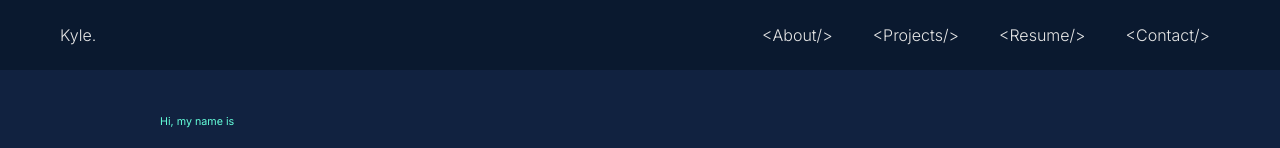
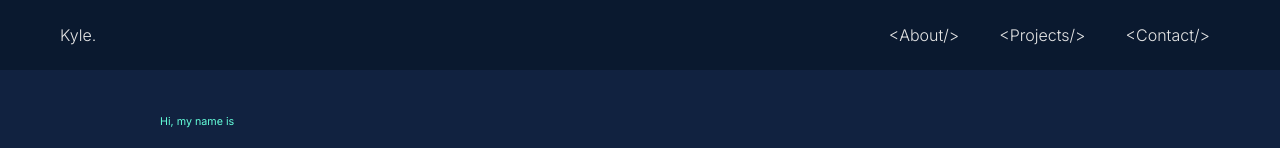
Before and after one commit to caxky/Personal-Site, a React (Create React App) app: page / in a window 1280 px wide. Shown: the top 148 px of the page. Built offline with nearby package versions, Linux system fonts and the light colour scheme.

Commit message:
remove resume section

```diff
--- a/package.json
+++ b/package.json
@@ -17,7 +17,7 @@
     "node-sass": "^7.0.1",
     "react": "^18.1.0",
     "react-dom": "^18.1.0",
-    "react-scripts": "5.0.1",
+    "react-scripts": "^5.0.1",
     "web-vitals": "^2.1.4"
   },
   "scripts": {
--- a/src/App.jsx
+++ b/src/App.jsx
@@ -2,7 +2,6 @@ import Navbar from "./components/navbar/Navbar";
 import Footer from "./components/footer/Footer";
 import About from "./components/about/About";
 import Projects from "./components/projects/Projects";
-import Resume from "./components/resume/Resume";
 import Contact from "./components/contact/Contact";
 import './app.scss';
 
@@ -13,7 +12,6 @@ function App() {
       <div className="sections">
         <About/>
         <Projects/>
-        <Resume/>
         <Contact/>
       </div>
       <Footer/>
--- a/src/components/navbar/Navbar.jsx
+++ b/src/components/navbar/Navbar.jsx
@@ -10,7 +10,6 @@ export default function Navbar() {
         <div className='right'>
           <a href="#about">{'<About/>'}</a>
           <a href="#projects">{'<Projects/>'}</a>
-          <a href="#resume">{'<Resume/>'}</a>
           <a href="#contact">{'<Contact/>'}</a>
         </div>
       </div>
```
Also changed, not shown: 1 other file (tests, documents, lock files or other folders).
